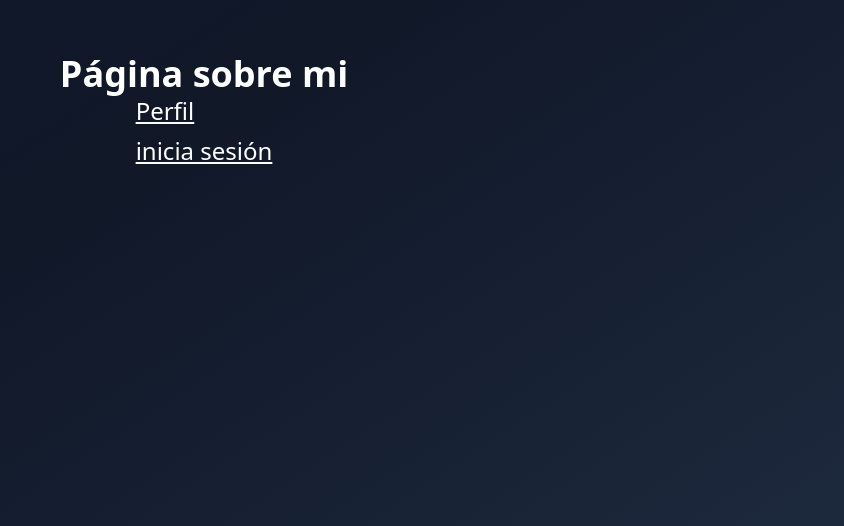
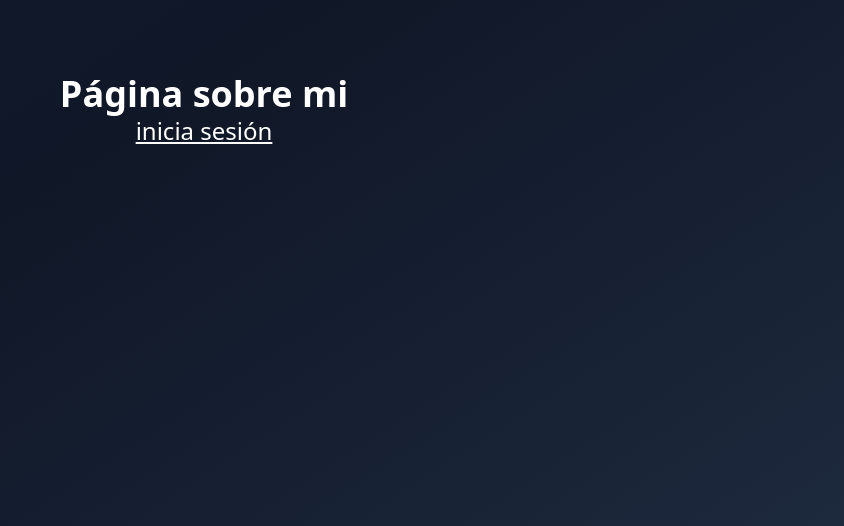
Before and after one commit to Francolin09/HooksApp, a React (Vite) app: page / in a window 1280 px wide. Shown: the part 306-832 px from the top of the page, without its empty margins (436-1280 px from the left). Built offline with nearby package versions, Linux system fonts and the light colour scheme.

Commit message:
33-renderizado condicional

```diff
--- a/src/09-useContext/context/UserContextProvider.tsx
+++ b/src/09-useContext/context/UserContextProvider.tsx
@@ -1,7 +1,7 @@
 
 import { createContext, useEffect, useState, type PropsWithChildren } from "react"
 import { users, type User } from "../data/user-mock.data"
-import { useNavigate } from "react-router";
+
 
 
 type AuthStatus =  'checking' | 'authenticated'|'not-authenticated';
@@ -13,6 +13,7 @@ interface UserContextProps {
   //methods
   login: (userId: number) => boolean;
   logout: () => void;
+  isAuthenticated: boolean
 
 }
 
@@ -36,8 +37,8 @@ export const UserContextProvider = ({children}: PropsWithChildren) => {
     console.log({userId});
     setUser(user);
     setAuthStatus('authenticated');
-    //1 lo primero que podemos hacer acá es guardar el valor del id en el localStorage cuando el estado pase a ser authenticated
-    localStorage.setItem('userId',userId.toString()); //acuerda que localStorage solo guarda strings
+
+    localStorage.setItem('userId',userId.toString());
     return true;
   }
 
@@ -45,19 +46,16 @@ export const UserContextProvider = ({children}: PropsWithChildren) => {
     console.log('logoutttt')
     setUser(null);
     setAuthStatus('not-authenticated');
-    //7 primero debemos remover la informacion guardada en el localStorage
+
     localStorage.removeItem('userId');
-    //8 ahora nos vamos al ProfilePage
+
 
   }
- //2 ahora pensemos, cuando se recarga la pagina necesitamos que se siga obteniendo el id y mostrando la informacion correspondiente
- //entonces usaremos un useEffect sin dependencias asi se ejecutarpa cuando se cargue la pagina.
+
   useEffect(() => {
-    const storedUserId = localStorage.getItem('userId'); //3 obtenemos el dato guardado anteriormente en el localStorage
-    if(storedUserId){ //4 validamos que lo obtenga correctamente
-      handleLogin(+storedUserId); //5 si lo obtuvo, ejecutamos la funcion handleLogin automaticamente para setear el usuario
-                                  // y su estado y que se muestre en pantalla
-                                  //6 ahora hagamos el boton de salir para eliminar la info
+    const storedUserId = localStorage.getItem('userId');
+    if(storedUserId){
+      handleLogin(+storedUserId);
     }
   },[])
 
@@ -67,7 +65,8 @@ export const UserContextProvider = ({children}: PropsWithChildren) => {
       authStatus:authStatus,
       user:user,
       login:handleLogin,
-      logout:handleLogout
+      logout:handleLogout,
+      isAuthenticated: authStatus==='authenticated',
     }}>
       {children}
     </UserContext>
--- a/src/09-useContext/pages/about/AboutPage.tsx
+++ b/src/09-useContext/pages/about/AboutPage.tsx
@@ -1,15 +1,32 @@
-import React from 'react'
+import { UserContext } from '@/09-useContext/context/UserContextProvider'
+import { Button } from '@/components/ui/button';
+import React, { use } from 'react'
 import { Link } from 'react-router'
 
 
 export const AboutPage = () => {
+  //1 lo primero acá será usar el useContext o el use, use más recomendado
+  const {isAuthenticated, logout} = use(UserContext); //2 acá necesitaremos el isAuthenticated que la agregamos recien, te puedes fijar si quieres
+                                                        //y el logout
+
   return (
    <div className='flex flex-col items-center justify-center min-h-screen'>
     <h1 className='text-4xl font-bold'>Página sobre mi</h1>
     <hr />
+    {/* 3 entonces acá decimos con renderizado condicional si isAuthenticated es true, renderiza ese link de Perfil */}
      <div className='flex flex-col gap-2'>
-      <Link className='hover:text-blue-500 underline text-2xl' to={'/profile'}> Perfil </Link>
-      <Link className='hover:text-blue-500 underline text-2xl' to={'/login'}> inicia sesión</Link>
+      {isAuthenticated && (<Link className='hover:text-blue-500 underline text-2xl' to={'/profile'}> Perfil </Link>)}
+
+
+      {/* 4 acá evaluamos si isAuthenticated es true, renderizamos el boton de salir, pero si es false, renderizamos el boton de inicia sesion */}
+      {isAuthenticated ?
+       (<Button className ='mt-4' variant={'destructive'} onClick={logout}>Salir</Button>)
+       :
+       (<Link className='hover:text-blue-500 underline text-2xl' to={'/login'}> inicia sesión</Link>)
+      }
+      {/* 5 y eso es todo, funciona fantastico y de maravillas, pero no tanto, porque incluso si tenemos una sesion iniciada y queremos ir al login
+      podemos hacerlo y eso no se deberia ya que estamos iniciados, para resolver eso aprenderemos algo en la siguiente leccion weno? fin */}
+
      </div>
    </div>
   )
--- a/src/09-useContext/pages/profile/ProfilePage.tsx
+++ b/src/09-useContext/pages/profile/ProfilePage.tsx
@@ -4,10 +4,9 @@ import { use, useContext } from 'react'
 
 
 export const ProfilePage = () => {
-//9 desestructuramos el metodo que necesitaremos y lo usamos abajo
+
   const {user,logout} = use(UserContext)
-//10 en este punto se te ocurrio hacer una redireccion lo cual esta muy bien, pero más adelante aprenderemos una forma de redireccionar cuando
-//no haya un usuario asignado que te parece
+
   return (
     <div className='flex flex-col items-center justify-center min-h-screen'>
       <h1 className='text-4xl'> Perfil de usuario</h1>
```
Also changed, not shown: 1 other file (tests, documents, lock files or other folders).
